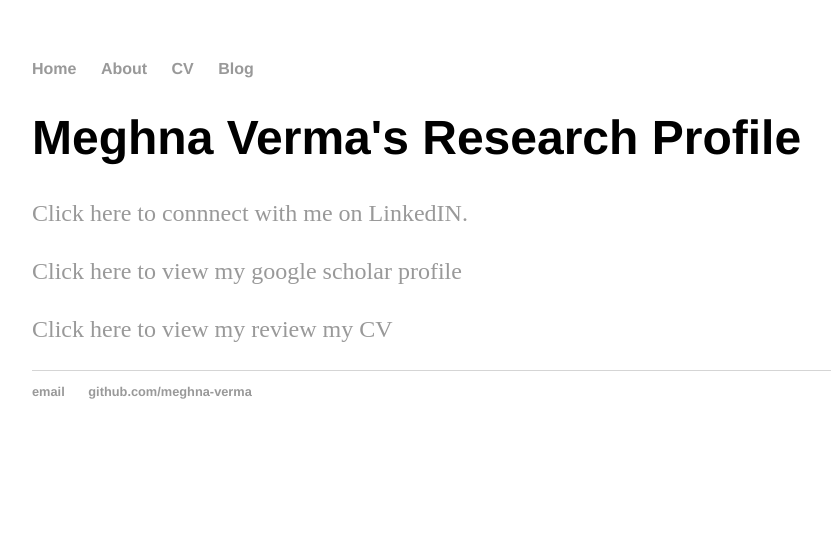
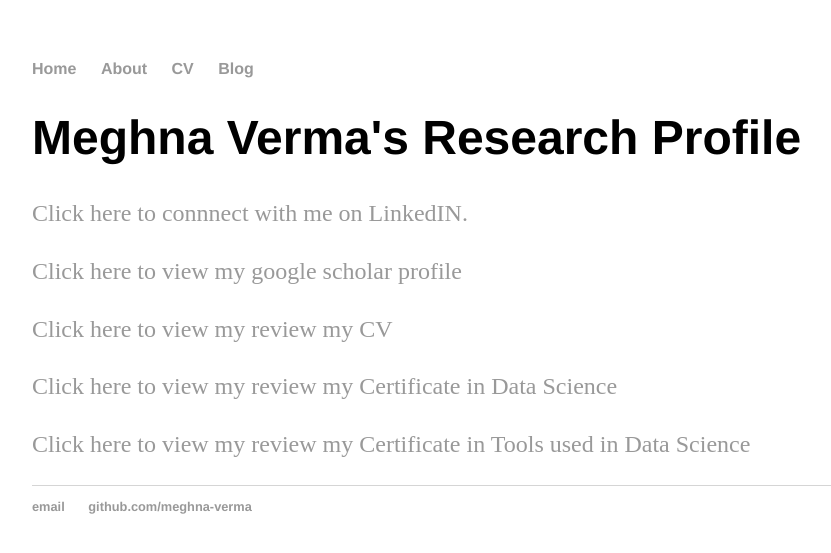
Before and after one commit to meghna-verma/meghna-verma.github.io, a Jekyll site: the page built from cv/index.html, in a window 1280 px wide. Shown: the top 553 px of the page, without its empty margins (160-991 px from the left). Built offline with Jekyll 4.4.1, drawn with Linux system fonts in a browser that asks for light colours.

Commit message:
Updated certifications

```diff
--- a/cv/index.html
+++ b/cv/index.html
@@ -7,3 +7,5 @@ title: Meghna Verma's Research Profile
 	<p> <a href="https://www.linkedin.com/in/meghna-verma-6341696b/">Click here to connnect with me on LinkedIN. </a></p>
 	<p> <a href="https://scholar.google.com/citations?user=mJLiaswAAAAJ&hl=en">Click here to view my google scholar profile</a></p>
         <p> <a href="https://drive.google.com/drive/u/1/folders/0Bxu5mHiDjwW2TW1na2I2Y0ZvN0U">Click here to view my review my CV</a></p>
+	<p> <a href="https://www.youracclaim.com/badges/b3f7c3b9-11be-4130-baf0-7d1b15c4de75/public_url">Click here to view my review my Certificate in Data Science</a></p>
+	<p> <a href="https://www.youracclaim.com/badges/d1b81e50-01a7-45ac-8564-6a0918584512/public_url">Click here to view my review my Certificate in Tools used in Data Science</a></p>
```
